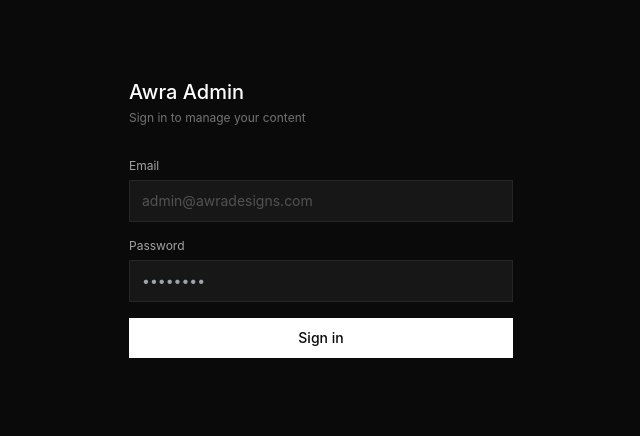
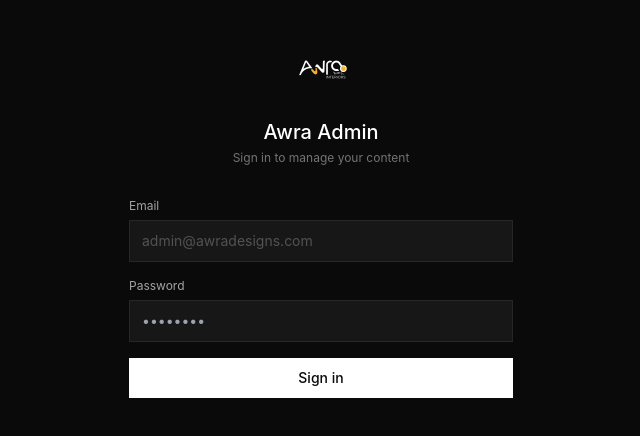
Before and after one commit to tsegaye7tesfahun-Cr7/Awra-Designs, a React (Vite) app in the folder apps/admin/: page /login in a window 1280 px wide. Shown: the part 218-654 px from the top of the page, without its empty margins (319-959 px from the left). Built offline with nearby package versions, Linux system fonts and the light colour scheme; no server answers; the HTML template or start-up script is replaced by a standard one.

Commit message:
feat: add custom logo to admin login page

```diff
--- a/apps/admin/src/pages/Login.jsx
+++ b/apps/admin/src/pages/Login.jsx
@@ -84,7 +84,8 @@ export default function Login() {
           )}
         </div>
 
-        <div className="mb-8">
+        <div className="mb-8 text-center">
+          <img src="/logo.png" alt="Awra Admin" className="h-16 mx-auto mb-4" />
           <h1 className="text-xl font-medium text-white">Awra Admin</h1>
           <p className="text-xs text-neutral-500 mt-1">Sign in to manage your content</p>
         </div>
```
Also changed, not shown: apps/admin/public/logo.png (added).
